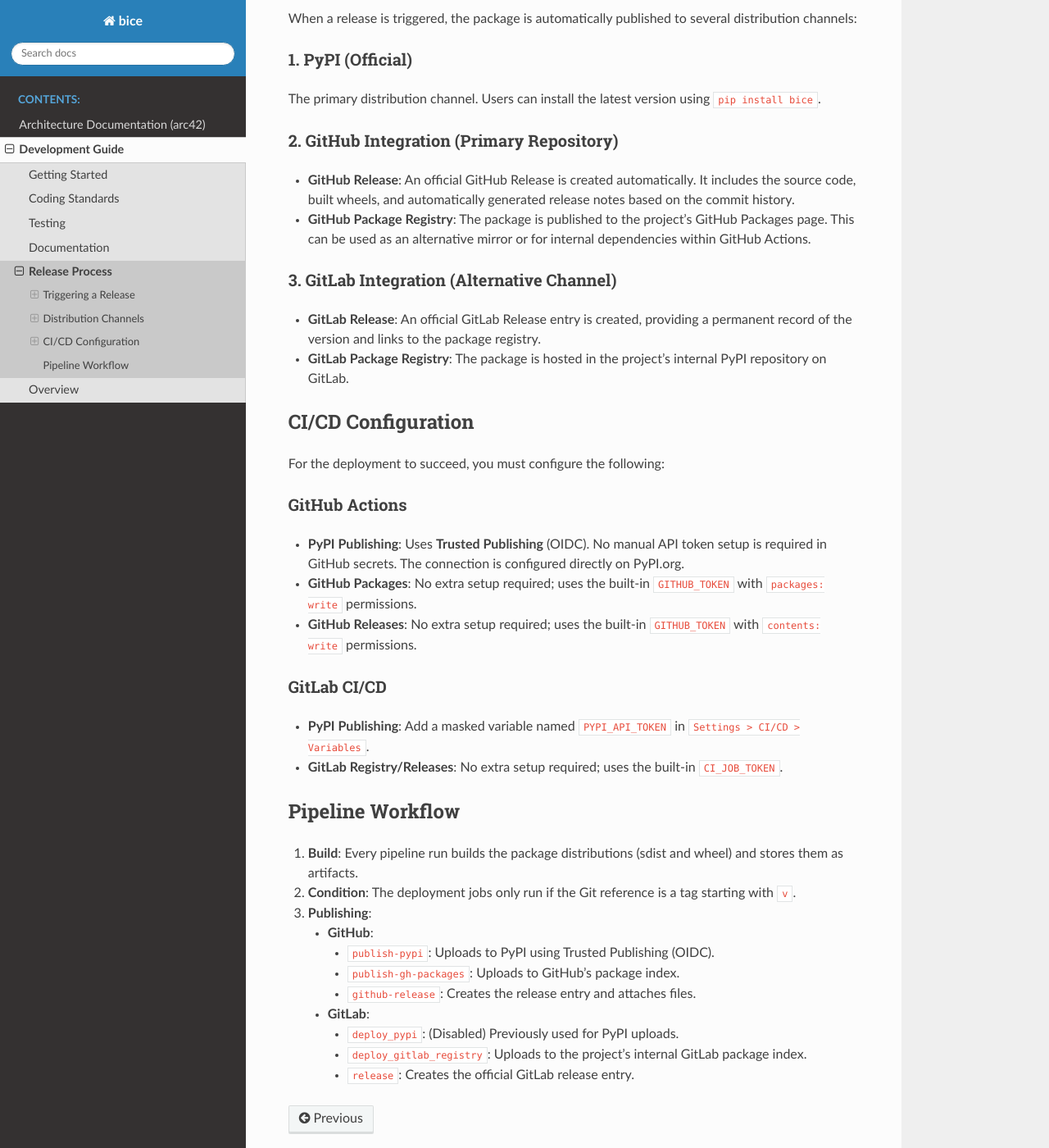
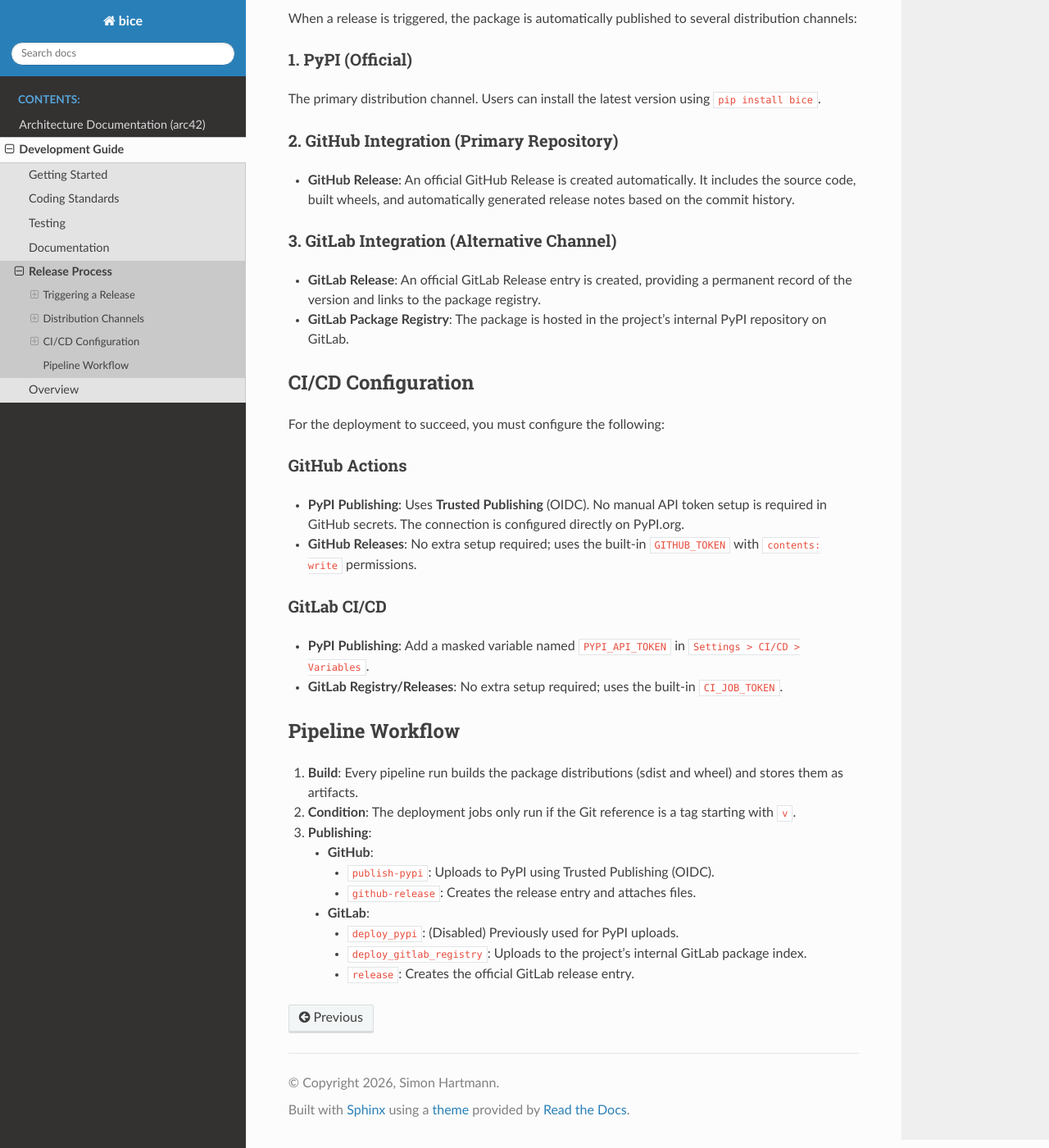
Before and after one commit to simon123h/bice, a Sphinx documentation site: the page built from docs/development/release_process.md, in a window 1280 px wide and 1400 px high, scrolled down 759 px. Shown: the whole window at 82% size. Built offline with Sphinx 7.4.7 and the Read the Docs theme 3.1.0, drawn with Linux system fonts in a browser that asks for light colours; pages that are not in the unit, such as notebooks, are missing from menus.

Commit message:
ci: remove deployment to github package registry
it has no python/pypi support

```diff
--- a/docs/development/release_process.md
+++ b/docs/development/release_process.md
@@ -32,7 +32,6 @@ The primary distribution channel. Users can install the latest version using `pi
 ### 2. GitHub Integration (Primary Repository)
 
 - **GitHub Release**: An official GitHub Release is created automatically. It includes the source code, built wheels, and automatically generated release notes based on the commit history.
-- **GitHub Package Registry**: The package is published to the project's GitHub Packages page. This can be used as an alternative mirror or for internal dependencies within GitHub Actions.
 
 ### 3. GitLab Integration (Alternative Channel)
 
@@ -46,7 +45,6 @@ For the deployment to succeed, you must configure the following:
 ### GitHub Actions
 
 - **PyPI Publishing**: Uses **Trusted Publishing** (OIDC). No manual API token setup is required in GitHub secrets. The connection is configured directly on PyPI.org.
-- **GitHub Packages**: No extra setup required; uses the built-in `GITHUB_TOKEN` with `packages: write` permissions.
 - **GitHub Releases**: No extra setup required; uses the built-in `GITHUB_TOKEN` with `contents: write` permissions.
 
 ### GitLab CI/CD
@@ -61,7 +59,6 @@ For the deployment to succeed, you must configure the following:
 3. **Publishing**:
    - **GitHub**:
      - `publish-pypi`: Uploads to PyPI using Trusted Publishing (OIDC).
-     - `publish-gh-packages`: Uploads to GitHub's package index.
      - `github-release`: Creates the release entry and attaches files.
    - **GitLab**:
      - `deploy_pypi`: (Disabled) Previously used for PyPI uploads.
```
Also changed, not shown: 1 other file.
